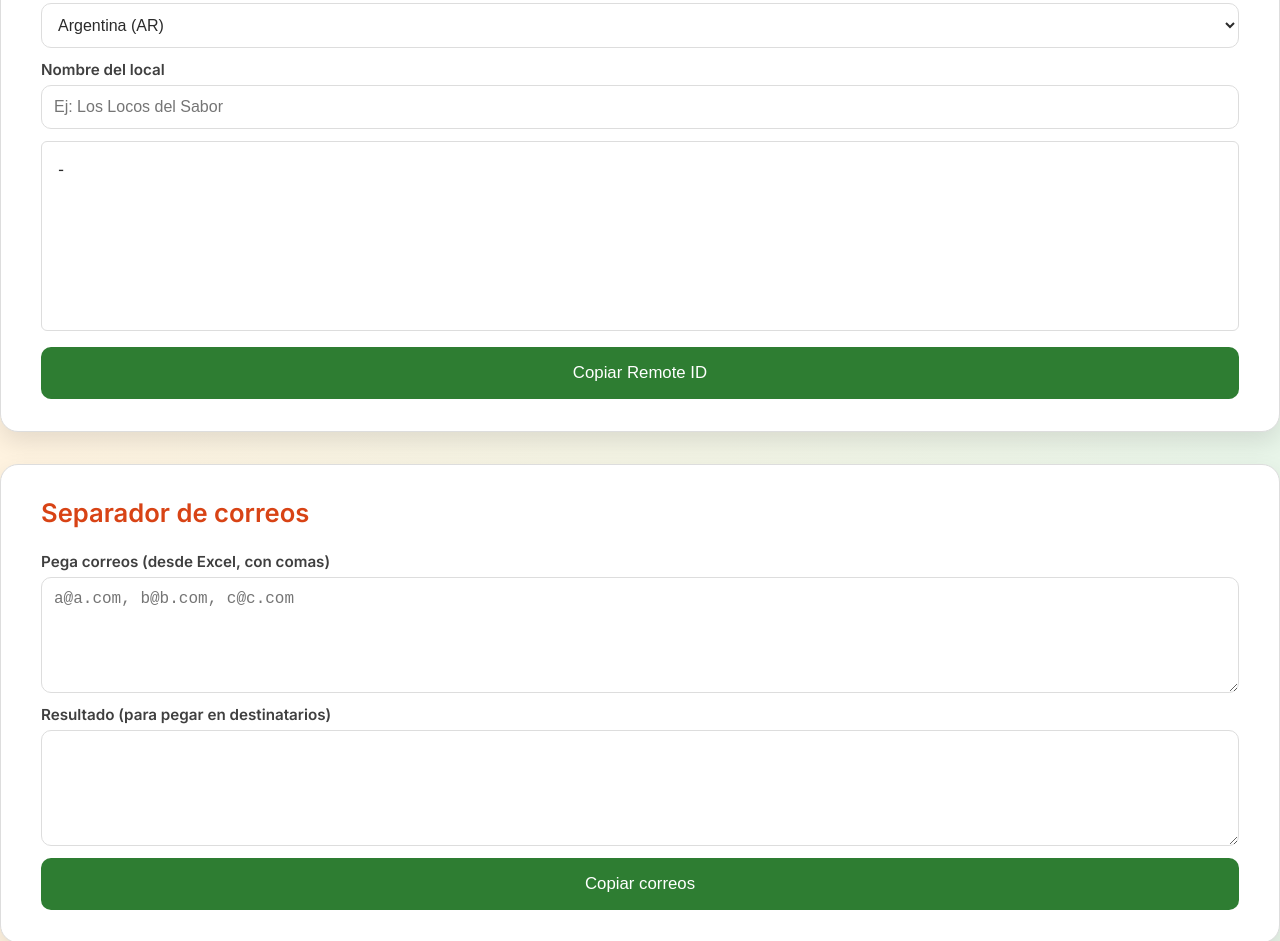
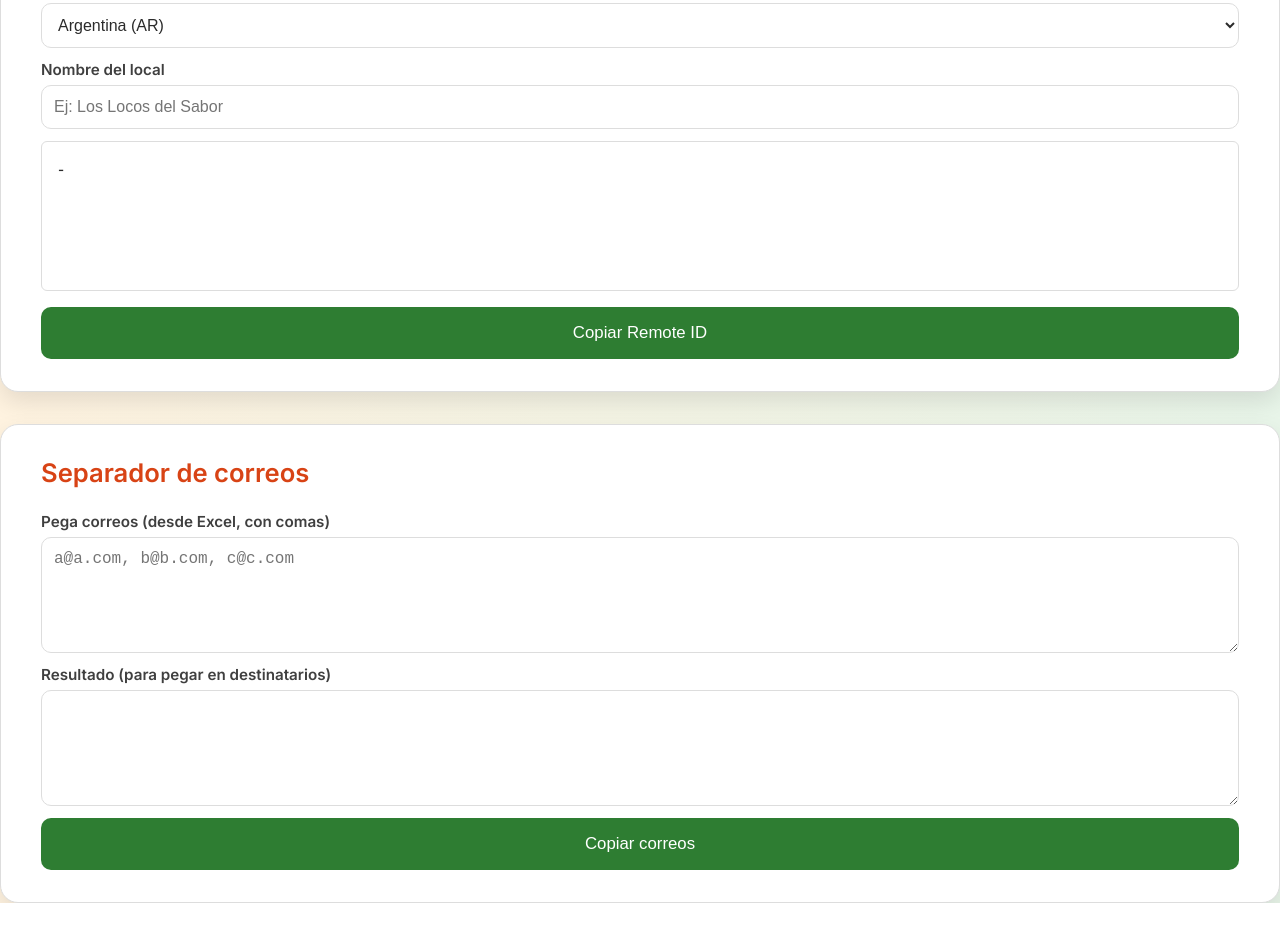
Before and after one commit to julio123ds/vivo, a plain HTML site: page index.html in a window 1280 px wide. Shown: the part 1127-2068 px from the top of the page. After the commit the page ends 2030 px from the top, so only its background shows below. Drawn offline with Linux system fonts and the light colour scheme.

Commit message:
Update index.html

```diff
--- a/index.html
+++ b/index.html
@@ -309,7 +309,7 @@
 
     .remote-big {
       max-height: none;
-      min-height: 160px;
+      min-height: 120px;
       padding: 14px;
       font-family: ui-monospace, SFMono-Regular, Menlo, Monaco, Consolas, "Liberation Mono", "Courier New", monospace;
       font-size: 1.05rem;
```
